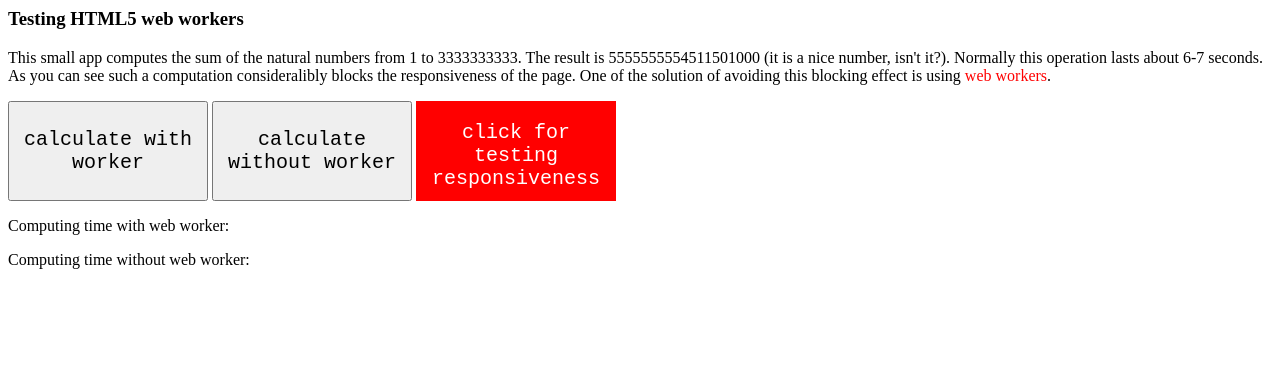
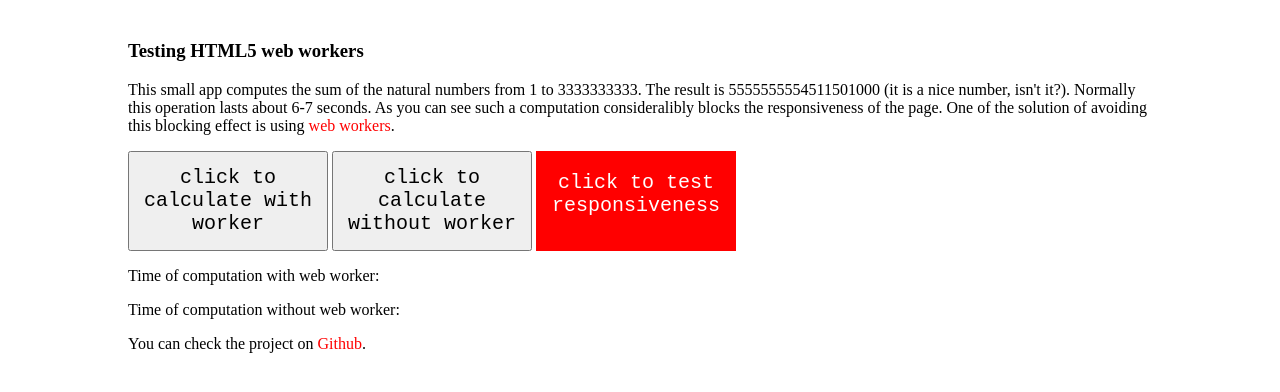
Before and after one commit to tompascall/webworkers, a website: page src/index.html in a window 1280 px wide. Drawn offline with Linux system fonts and the light colour scheme.

Commit message:
update index.html

```diff
--- a/src/index.html
+++ b/src/index.html
@@ -2,12 +2,22 @@
 <head>
   <title>test worker</title>
   <meta charset="utf-8">
+  <meta name="description" content="a tiny application to study HTML5 web workers">
+  <meta name="keywords" content="web workers, html5,javascript, application">
+  <meta name="author" content="tompascall">
   <style>
+    body {
+      max-width: 80%;
+      margin: 0 auto;
+    }
     button {
       width:200px;
       height:100px;
       font-size: 20px;
       font-family: monospace;
+    }
+    h3 {
+      margin-top: 40px;
     }
     #test {
       background: red;
@@ -36,17 +46,18 @@
 </head>
 <body>
   <h3>Testing HTML5 web workers</h3>
-  <p>This small app computes the sum of the natural numbers from 1 to 3333333333. The result is 5555555554511501000 (it is a nice number, isn't it?). Normally this operation lasts about 6-7 seconds. As you can see such a computation consideralibly blocks the responsiveness of the page. One of the solution of avoiding this blocking effect is using <a href="#">web workers</a>.</p>
+  <p>This small app computes the sum of the natural numbers from 1 to 3333333333. The result is 5555555554511501000 (it is a nice number, isn't it?). Normally this operation lasts about 6-7 seconds. As you can see such a computation consideralibly blocks the responsiveness of the page. One of the solution of avoiding this blocking effect is using <a href="http://js-workout.tompascall.com/web-workers-and-responsiveness/">web workers</a>.</p>
   <p id="sorry"><strong>Sorry, but your browser doesn't support the HTML5 webworkers API. Please try the app on an other browser (Internet Explorer 10+, Firefox 3.5+, Opera 10.60+, Chrome 3+, Safari 4+)</strong></p>
   <div id="app">
     <p></p>
-    <button type="button" onclick="webworker.sendMessageToWorker()">calculate with worker</button>
-    <button type="button" onclick="notworker.calc()">calculate without worker</button>
+    <button type="button" onclick="webworker.sendMessageToWorker()">click to calculate with worker</button>
+    <button type="button" onclick="notworker.calc()">click to calculate without worker</button>
     <div id="test">
-      <p>click for testing responsiveness</p>
+      <p>click to test responsiveness</p>
     </div>
-    <p id="worker_timer">Computing time with web worker: </p>
-    <p id="notworker_timer">Computing time without web worker: </p>
+    <p id="worker_timer">Time of computation with web worker: </p>
+    <p id="notworker_timer">Time of computation without web worker: </p>
+    <p>You can check the project on <a href="https://github.com/tompascall/webworkers">Github</a>.</p>
   </div>
   <script src="spawner.js"></script>
 </body>
```
